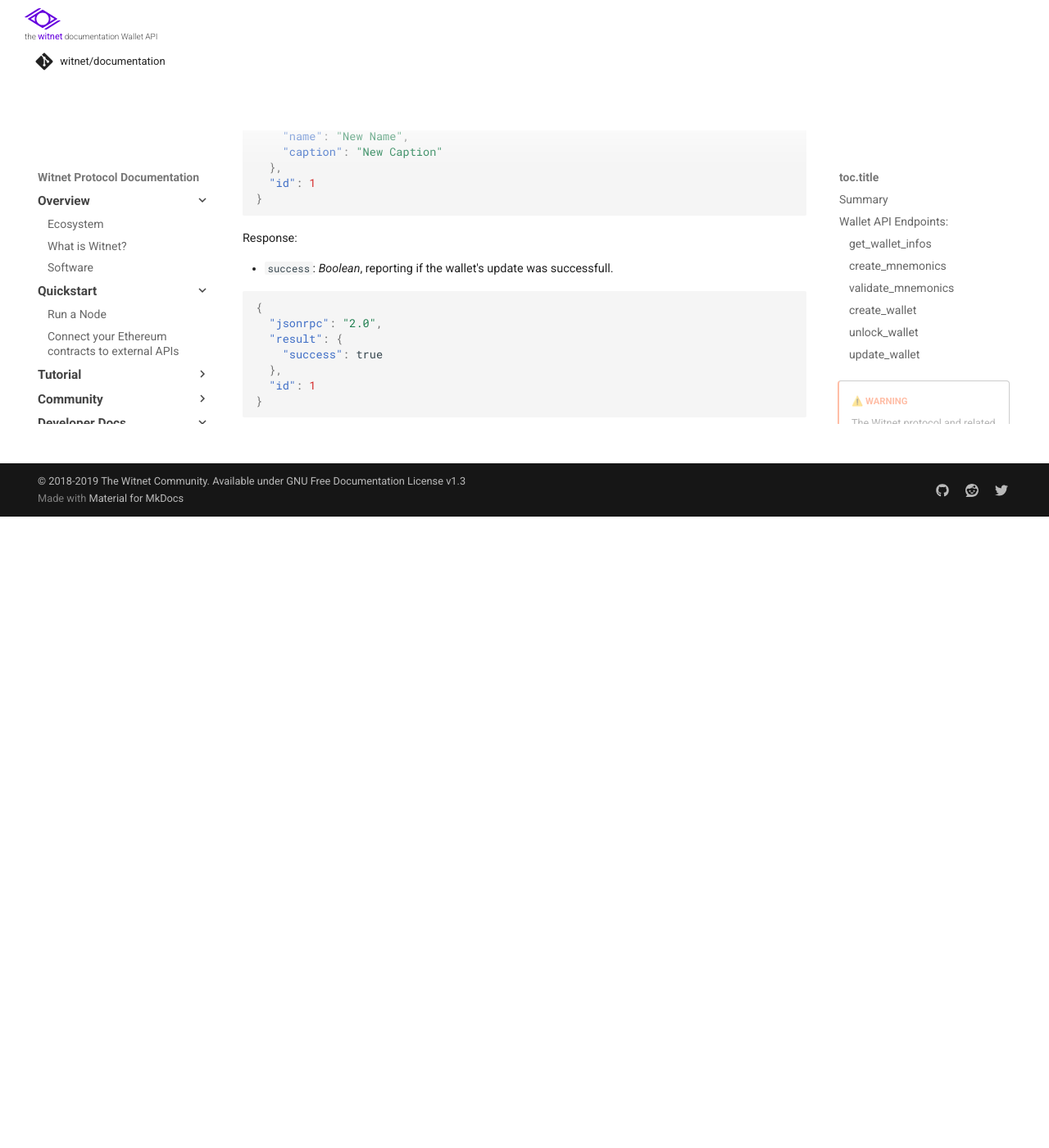
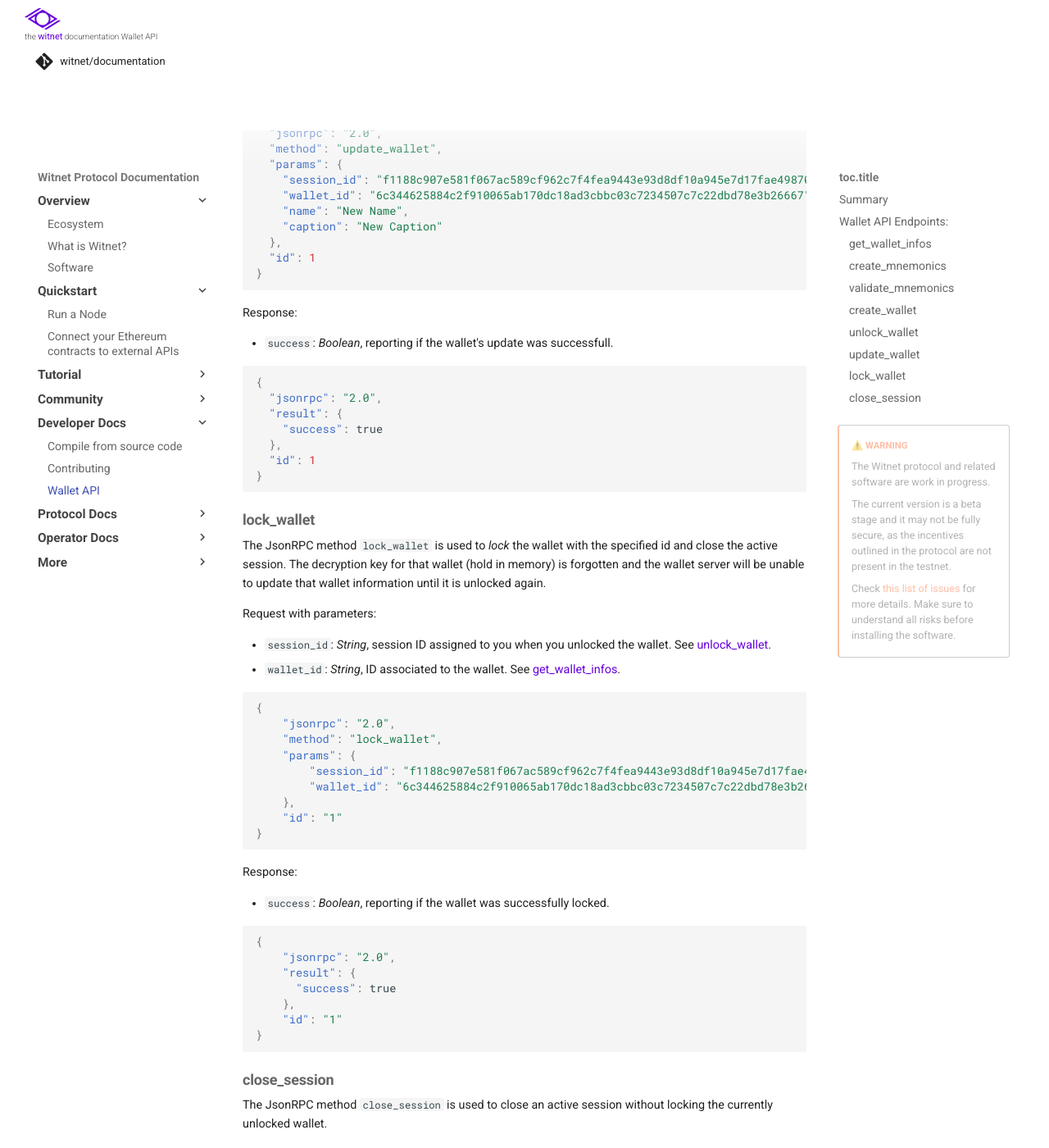
Before and after one commit to witnet/documentation, an MkDocs documentation site: the page built from docs/developer/wallet-api.md, in a window 1280 px wide and 1400 px high, scrolled down 5205 px. Shown: the whole window at 82% size. Built offline with MkDocs 1.6.1 and Material for MkDocs 9.7.7, drawn with Linux system fonts in a browser that asks for light colours; some web fonts are replaced; comment, search, counter and statistics services are not loaded; before the commit the page ends 5835 px from its top, so only the background shows below that; some of the changed text lies outside the part shown.

Commit message:
docs(wallet-api): add lock wallet method

````diff
--- a/docs/developer/wallet-api.md
+++ b/docs/developer/wallet-api.md
@@ -18,7 +18,9 @@ node_url = "127.0.0.1:21338"
 | [validate_mnemonics](#validate_mnemonics)   | seed_source, seed_data                           | `valid`                                       |
 | [create_wallet](#create_wallet)             | name, caption, seed_source, seed_data, password  | `wallet_id`                                   |
 | [unlock_wallet](#unlock_wallet)             | wallet_id, password                              | `session_id`, `session_expiration_secs`, ...  |
-| [update_wallet](#update_wallet)             | `wallet_id`, `session_id`, `name`, `caption`     | `success`                                     |
+| [update_wallet](#update_wallet)             | `session_id`, `wallet_id`, `name`, `caption`     | `success`                                     |
+| [lock_wallet](#update_wallet)               | `session_id`, `wallet_id`                        | `success`                                     |
+| [close_session](#close_session)             | `session_id`                                     | `success`                                     |
 
 
 
@@ -269,3 +271,73 @@ Response:
   "id": 1
 }
 ```
+
+
+### lock_wallet
+
+The JsonRPC method `lock_wallet` is used to *lock* the wallet with the specified id and close the active session. The decryption key for that wallet (hold in memory) is forgotten and the wallet server will be unable to update that wallet information until it is unlocked again.
+
+Request with parameters:
+
+- `session_id`: *String*, session ID assigned to you when you unlocked the wallet. See [unlock_wallet](#unlock_wallet).
+- `wallet_id`: *String*, ID associated to the wallet. See [get_wallet_infos](#get-wallet-infos).
+
+```json
+{
+	"jsonrpc": "2.0",
+  	"method": "lock_wallet",
+  	"params": {
+    	"session_id": "f1188c907e581f067ac589cf962c7f4fea9443e93d8df10a945e7d17fae49870",
+    	"wallet_id": "6c344625884c2f910065ab170dc18ad3cbbc03c7234507c7c22dbd78e3b26667"
+  	},
+  	"id": "1"
+}
+```
+
+Response:
+
+- `success`: *Boolean*, reporting if the wallet was successfully locked.
+
+```json
+{
+	"jsonrpc": "2.0",
+  	"result": {
+      "success": true
+    },
+  	"id": "1"
+}
+```
+
+
+### close_session
+
+The JsonRPC method `close_session` is used to close an active session without locking the currently unlocked wallet.
+
+Request with parameters:
+
+- `session_id`: *String*, session ID assigned to you when you unlocked the wallet. See [unlock_wallet](#unlock_wallet).
+
+```json
+{
+	"jsonrpc": "2.0",
+	"method": "close_session",
+  	"params": {
+    	"session_id": "9fa1d779afea88a29768dd05647e37b2f64fc103c1081b0ee9e62fb283f5cd02"
+  	},
+  	"id": "1"
+}
+```
+
+Response:
+
+- `success`: *Boolean*, reporting if the wallet was successfully locked.
+
+```json
+{
+	"jsonrpc": "2.0",
+  	"result": {
+      "success": true
+    },
+  	"id": "1"
+}
+```
````
